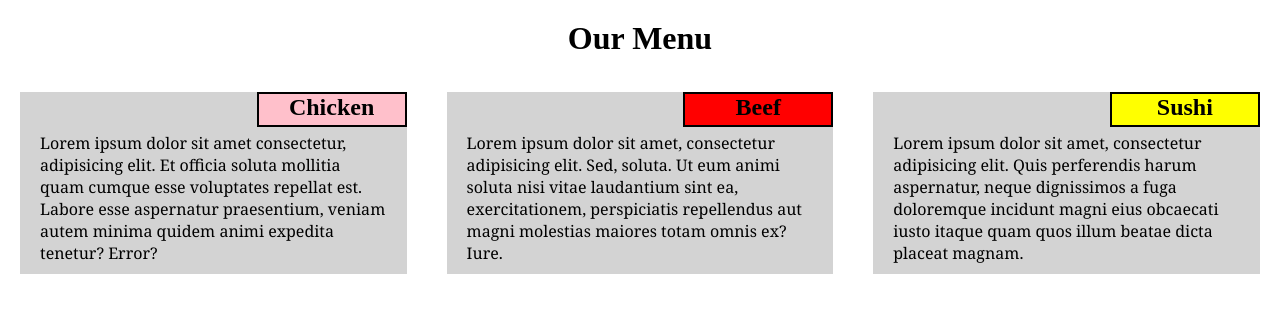
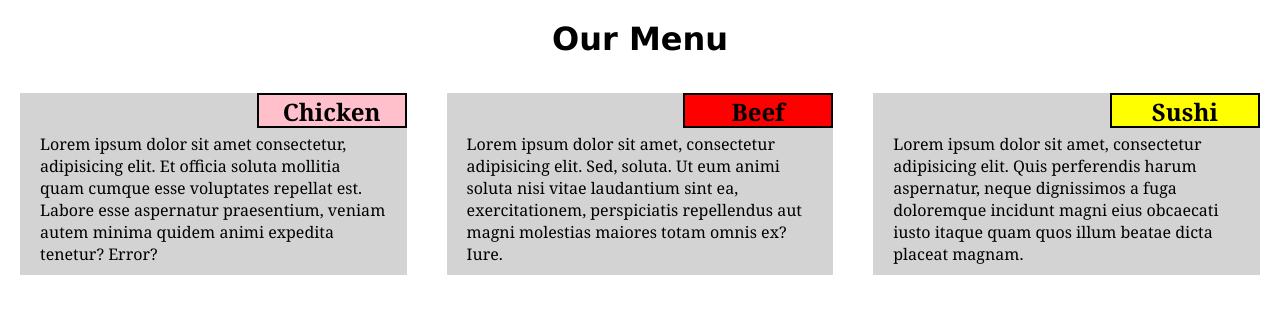
Before and after one commit to himal-rana/coursera-teset, a plain HTML site: page module2-assignment/index.html in a window 1280 px wide. Drawn offline with Linux system fonts and the light colour scheme.

Commit message:
chose fonts

```diff
--- a/module2-assignment/index.html
+++ b/module2-assignment/index.html
@@ -14,11 +14,13 @@
                 margin-top: 20px;
                 margin-bottom: 15px;
                 text-align: center;
+                font-family: Verdana, Geneva, Tahoma, sans-serif;
                 }
                 h2 {
                 width: 150px;
                 height: 35px;
                 text-align: center;
+                font-family: Georgia, 'Times New Roman', Times, serif;
                 }
                 .chicken-BC {
                 background-color: pink;
```
